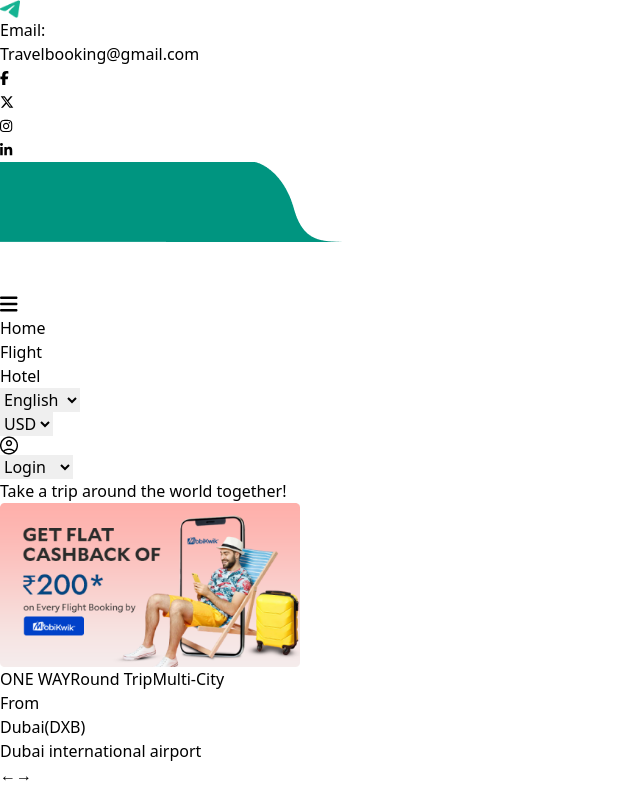
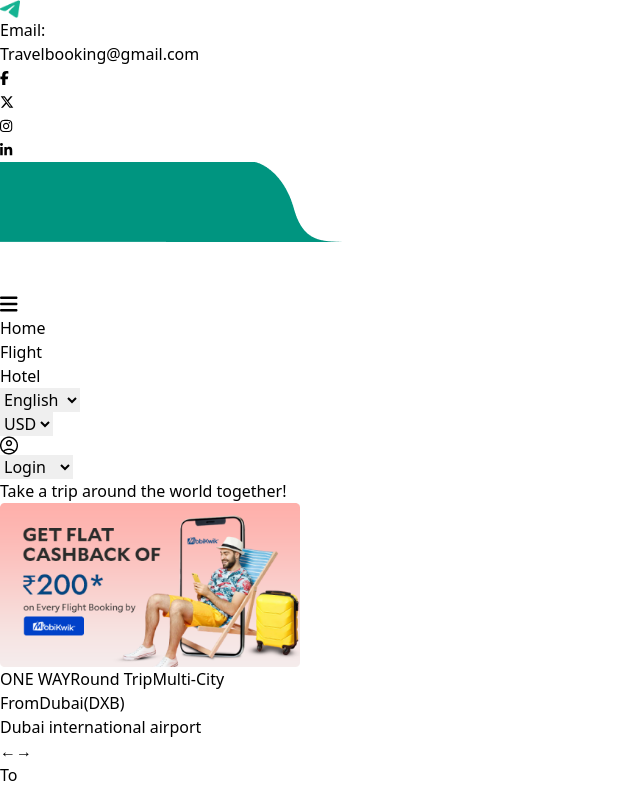
Before and after one commit to sakshi936/travel-bookings, a React (Vite) app: page / in a window 1280 px wide. Shown: the top 791 px of the page, without its empty margins (0-640 px from the left). Built offline with nearby package versions, Linux system fonts and the light colour scheme.

Commit message:
fix: styling

```diff
--- a/src/components/FlightSearchCard.jsx
+++ b/src/components/FlightSearchCard.jsx
@@ -1,7 +1,20 @@
 import React, { useState } from "react";
 
 const FlightSearchCard = () => {
-  // const [tripType, setTripType] = useState("ONE WAY");
+  const [isOpen, setIsOpen] = useState(false);
+
+	// Toggle the list visibility
+	const toggleList = () => {
+		setIsOpen(!isOpen);
+	};
+
+  const airports = [
+		{ name: "Dubai International", country: "United Arab Emirates", code: "DXB" },
+		{ name: "Dubrovnik", country: "Croatia", code: "DBV" },
+		{ name: "Dubbo", country: "Australia", code: "DBO" },
+		{ name: "Al Minhad Air Base", country: "United Arab Emirates", code: "NHD" },
+		{ name: "Pardubice", country: "Czech Republic", code: "PED" },
+	];
 
   return (
     <div className="w-full max-w-lg p-4 bg-white rounded-lg shadow-lg flex flex-col gap-y-3 md:gap-y-5">
@@ -22,13 +35,35 @@ const FlightSearchCard = () => {
       </div>
 
       {/* From and To Section */}
-      <div className=" bg-gray-50 p-4 rounded-lg border-[0px] md:border-[1px] border-gray-800">
+      <div className=" bg-gray-50 p-4 rounded-lg border-[0px] md:border-[1px] border-gray-800 z-0">
         <div className="flex flex-col md:flex-row gap-y-2 md:justify-between items-center">
           <div className="text-center md:text-left rounded-lg border-[1px] md:border-[0px] border-gray-800 py-2 md:py-0 w-[250px] md:w-fit">
             <label className="block text-gray-700 text-xs">From</label>
-            <p className="text-lg font-bold">Dubai(DXB)</p>
+            <button className="text-lg font-bold" onClick={toggleList}>Dubai(DXB)</button>
             <p className="text-xs text-gray-500">Dubai international airport</p>
           </div>
+
+          {/* {isOpen ?
+          <div className="bg-white shadow-md rounded-lg ">
+					<ul className="divide-y divide-gray-200">
+						{airports.map((airport, index) => (
+							<li
+								key={index}
+								className={`p-4 flex justify-between items-center ${
+									index === 0 ? "bg-teal-400 text-white" : ""
+								}`}
+							>
+								<div>
+									<h3 className="text-lg font-semibold">{airport.name}</h3>
+									<p className="text-sm text-gray-500">{airport.country}</p>
+								</div>
+								<span className="text-xl font-bold">{airport.code}</span>
+							</li>
+						))}
+					</ul>
+				</div>
+
+         :null} */}
 
           <div className="bg-teal-800 text-sm  text-white w-fit h-[30px] flex flex-col  leading-3 px-2 rounded-full">
               <span  className=" ">
@@ -107,6 +142,7 @@ const FlightSearchCard = () => {
         Search Flight
       </button>
       </div>
+
     </div>
   );
 };
```
